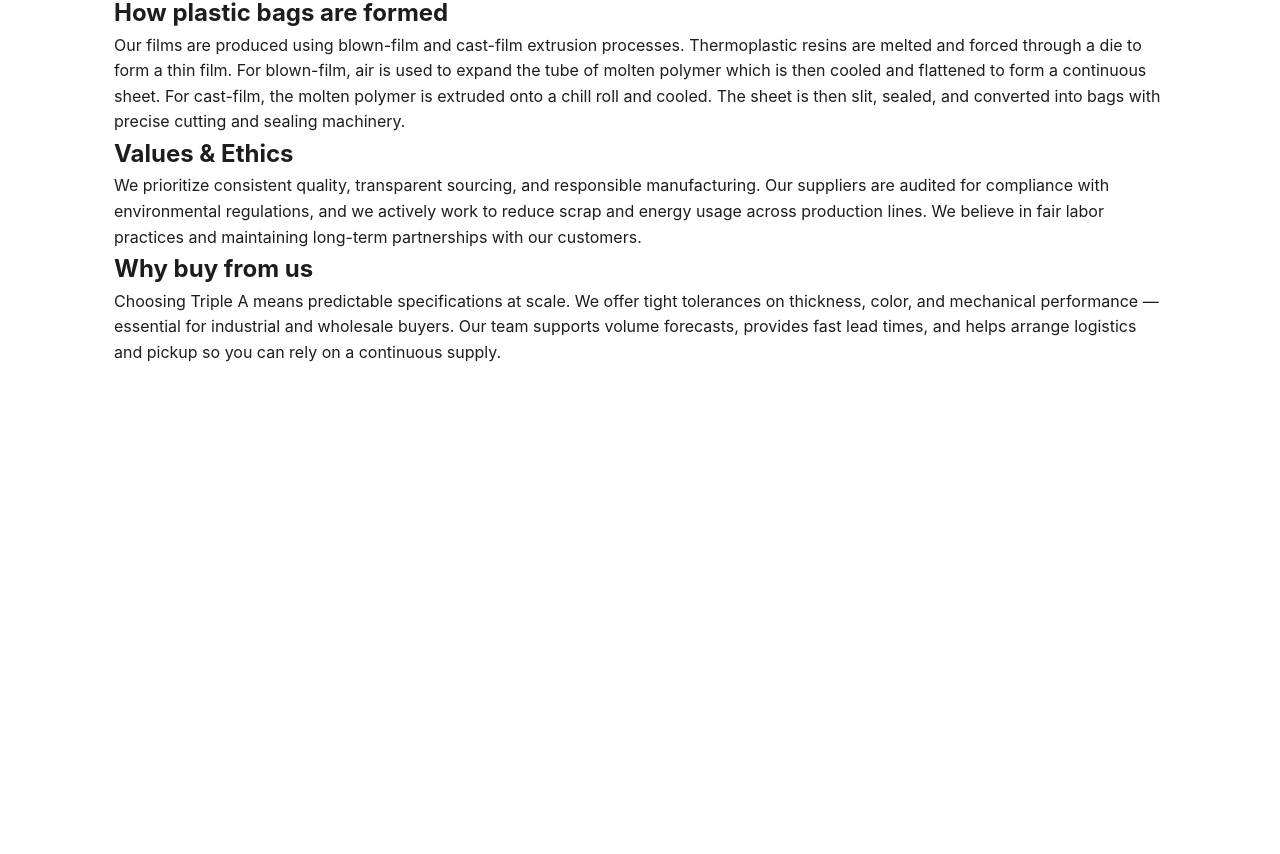
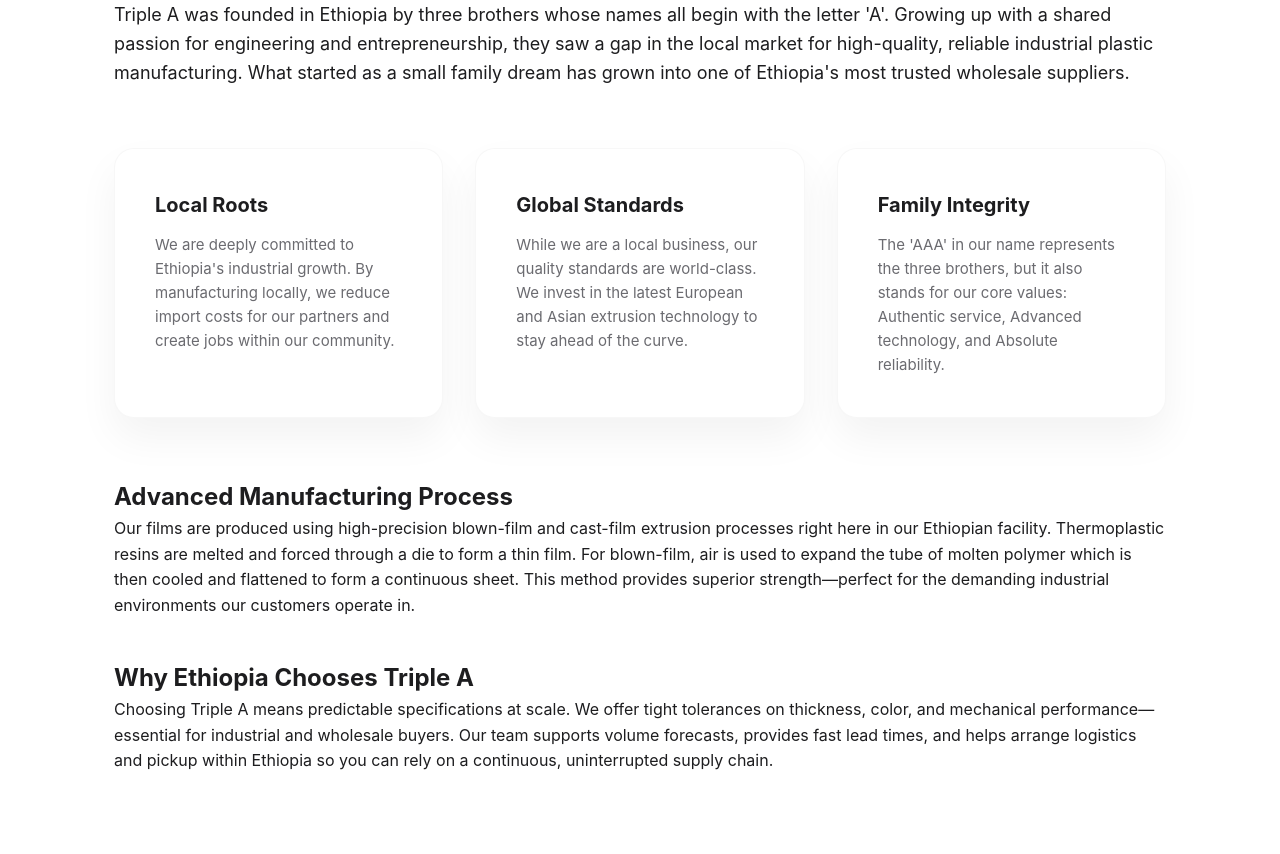
Before and after one commit to TheImposta/TripleAManufacturing, a website: page plastic-bag-site/public/about.html in a window 1280 px wide. Shown: the part 137-991 px from the top of the page. Before the commit the page ends 800 px from the top, so only its background shows below. Drawn offline with Linux system fonts and the light colour scheme; a script that the page names is missing.

Commit message:
Update about.html

```diff
--- a/plastic-bag-site/public/about.html
+++ b/plastic-bag-site/public/about.html
@@ -28,16 +28,31 @@
     </header>
 
     <main class="container">
-      <h1>About Triple A</h1>
+      <section style="margin-bottom: 60px;">
+        <h1>The Story of Triple A</h1>
+        <p style="font-size: 18px; margin-top: 20px;">Triple A was founded in Ethiopia by three brothers whose names all begin with the letter 'A'. Growing up with a shared passion for engineering and entrepreneurship, they saw a gap in the local market for high-quality, reliable industrial plastic manufacturing. What started as a small family dream has grown into one of Ethiopia's most trusted wholesale suppliers.</p>
+      </section>
 
-      <h2>How plastic bags are formed</h2>
-      <p>Our films are produced using blown-film and cast-film extrusion processes. Thermoplastic resins are melted and forced through a die to form a thin film. For blown-film, air is used to expand the tube of molten polymer which is then cooled and flattened to form a continuous sheet. For cast-film, the molten polymer is extruded onto a chill roll and cooled. The sheet is then slit, sealed, and converted into bags with precise cutting and sealing machinery.</p>
+      <div class="grid" style="margin-top: 0; margin-bottom: 60px;">
+        <div class="product-card">
+          <h3>Local Roots</h3>
+          <p>We are deeply committed to Ethiopia's industrial growth. By manufacturing locally, we reduce import costs for our partners and create jobs within our community.</p>
+        </div>
+        <div class="product-card">
+          <h3>Global Standards</h3>
+          <p>While we are a local business, our quality standards are world-class. We invest in the latest European and Asian extrusion technology to stay ahead of the curve.</p>
+        </div>
+        <div class="product-card">
+          <h3>Family Integrity</h3>
+          <p>The 'AAA' in our name represents the three brothers, but it also stands for our core values: Authentic service, Advanced technology, and Absolute reliability.</p>
+        </div>
+      </div>
 
-      <h2>Values &amp; Ethics</h2>
-      <p>We prioritize consistent quality, transparent sourcing, and responsible manufacturing. Our suppliers are audited for compliance with environmental regulations, and we actively work to reduce scrap and energy usage across production lines. We believe in fair labor practices and maintaining long-term partnerships with our customers.</p>
+      <h2>Advanced Manufacturing Process</h2>
+      <p>Our films are produced using high-precision blown-film and cast-film extrusion processes right here in our Ethiopian facility. Thermoplastic resins are melted and forced through a die to form a thin film. For blown-film, air is used to expand the tube of molten polymer which is then cooled and flattened to form a continuous sheet. This method provides superior strength—perfect for the demanding industrial environments our customers operate in.</p>
 
-      <h2>Why buy from us</h2>
-      <p>Choosing Triple A means predictable specifications at scale. We offer tight tolerances on thickness, color, and mechanical performance — essential for industrial and wholesale buyers. Our team supports volume forecasts, provides fast lead times, and helps arrange logistics and pickup so you can rely on a continuous supply.</p>
+      <h2 style="margin-top: 40px;">Why Ethiopia Chooses Triple A</h2>
+      <p>Choosing Triple A means predictable specifications at scale. We offer tight tolerances on thickness, color, and mechanical performance—essential for industrial and wholesale buyers. Our team supports volume forecasts, provides fast lead times, and helps arrange logistics and pickup within Ethiopia so you can rely on a continuous, uninterrupted supply chain.</p>
     </main>
 
     <script type="module" src="js/auth.js"></script>
```
